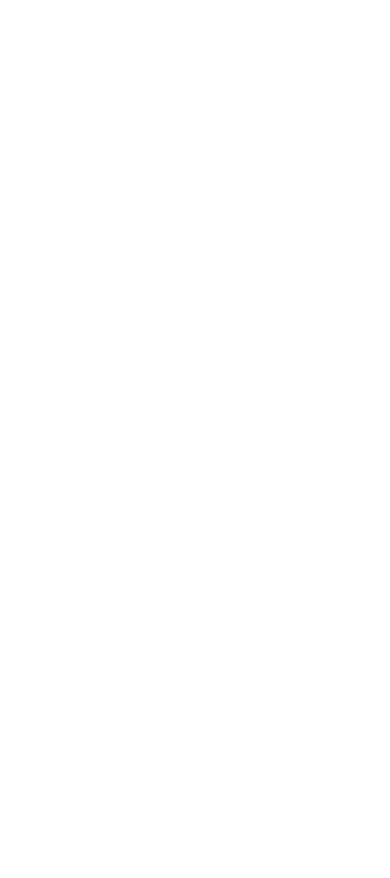
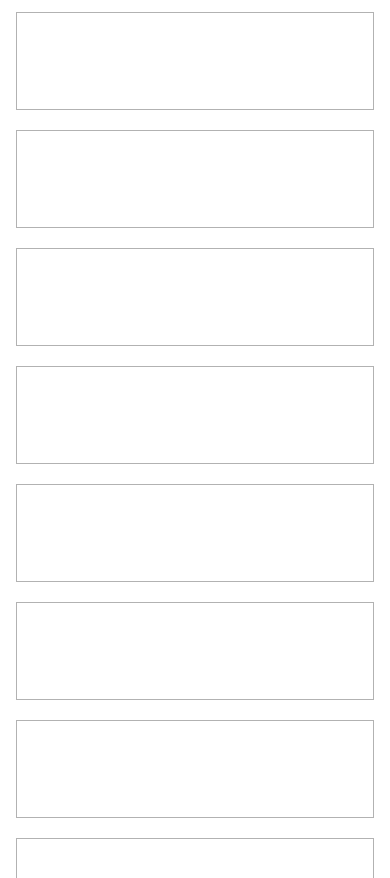
Before and after one commit to wacho91/DRAEX, a React (Vite) app: page / in a window 390 px wide. Shown: the part 1440-2318 px from the top of the page. Before the commit the page ends 1500 px from the top, so only its background shows below. Built offline with nearby package versions, Linux system fonts and the light colour scheme; a web font is replaced by a local one.

Commit message:
Arquitecture Projects complete

```diff
--- a/src/Components/Projects/Projects.jsx
+++ b/src/Components/Projects/Projects.jsx
@@ -8,6 +8,65 @@
                 Nuestros Servicios
             </h1>
         </div>
+        {/*Card Section*/}
+        <div className="grid grid-cols-1 md:grid-cols-4 gap-5">
+                <div
+                    className="space-y-4 border-[1px] border-black/30 px-6 py-12 hover:bg-slate-300
+                    hover:text-gray-800 hover:shadow-[7px_7px_0px_0px_#6c6c6c] duration-300"
+                >
+
+                </div>
+
+                <div
+                    className="space-y-4 border-[1px] border-black/30 px-6 py-12 hover:bg-slate-300
+                    hover:text-gray-800 hover:shadow-[7px_7px_0px_0px_#6c6c6c] duration-300"
+                >
+
+                </div>
+
+                <div
+                    className="space-y-4 border-[1px] border-black/30 px-6 py-12 hover:bg-slate-300
+                    hover:text-gray-800 hover:shadow-[7px_7px_0px_0px_#6c6c6c] duration-300"
+                >
+
+                </div>
+
+                <div
+                    className="space-y-4 border-[1px] border-black/30 px-6 py-12 hover:bg-slate-300
+                    hover:text-gray-800 hover:shadow-[7px_7px_0px_0px_#6c6c6c] duration-300"
+                >
+
+                </div>
+
+                <div
+                    className="space-y-4 border-[1px] border-black/30 px-6 py-12 hover:bg-slate-300
+                    hover:text-gray-800 hover:shadow-[7px_7px_0px_0px_#6c6c6c] duration-300"
+                >
+
+                </div>
+
+                <div
+                    className="space-y-4 border-[1px] border-black/30 px-6 py-12 hover:bg-slate-300
+                    hover:text-gray-800 hover:shadow-[7px_7px_0px_0px_#6c6c6c] duration-300"
+                >
+
+                </div>
+
+                <div
+                    className="space-y-4 border-[1px] border-black/30 px-6 py-12 hover:bg-slate-300
+                    hover:text-gray-800 hover:shadow-[7px_7px_0px_0px_#6c6c6c] duration-300"
+                >
+
+                </div>
+
+
+                <div
+                    className="space-y-4 border-[1px] border-black/30 px-6 py-12 hover:bg-slate-300
+                    hover:text-gray-800 hover:shadow-[7px_7px_0px_0px_#6c6c6c] duration-300"
+                >
+
+                </div>
+            </div>
     </div>
   )
 }
```
